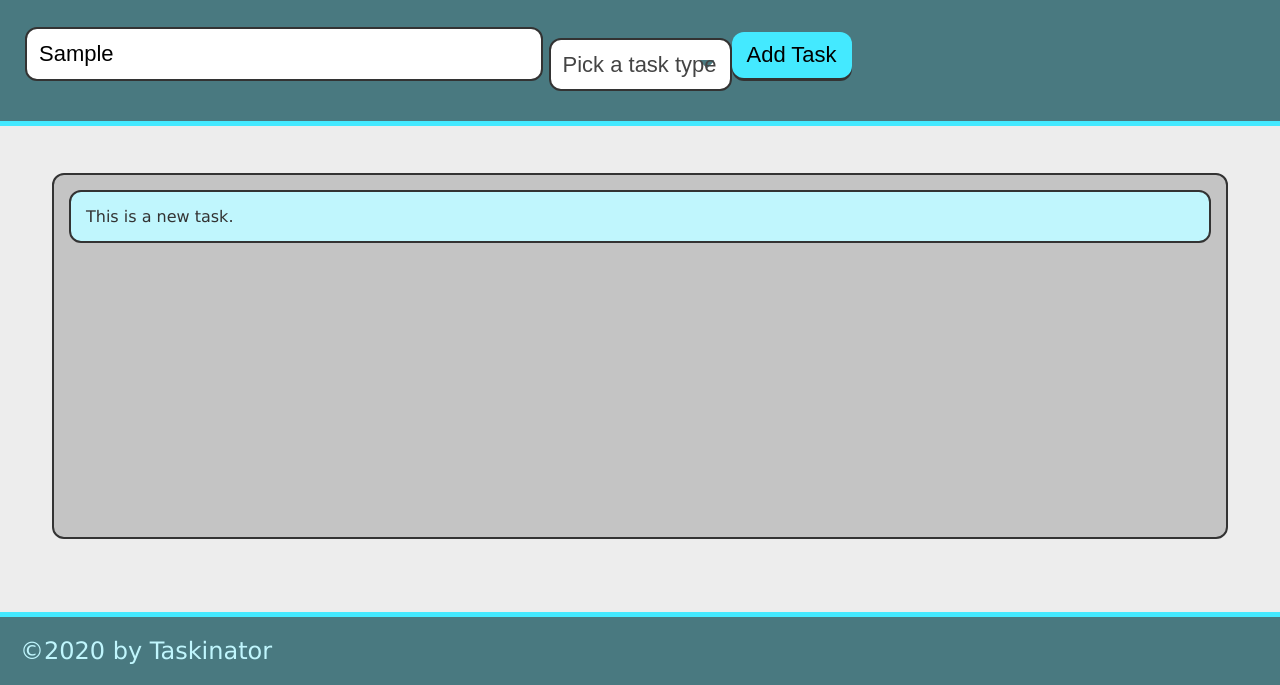
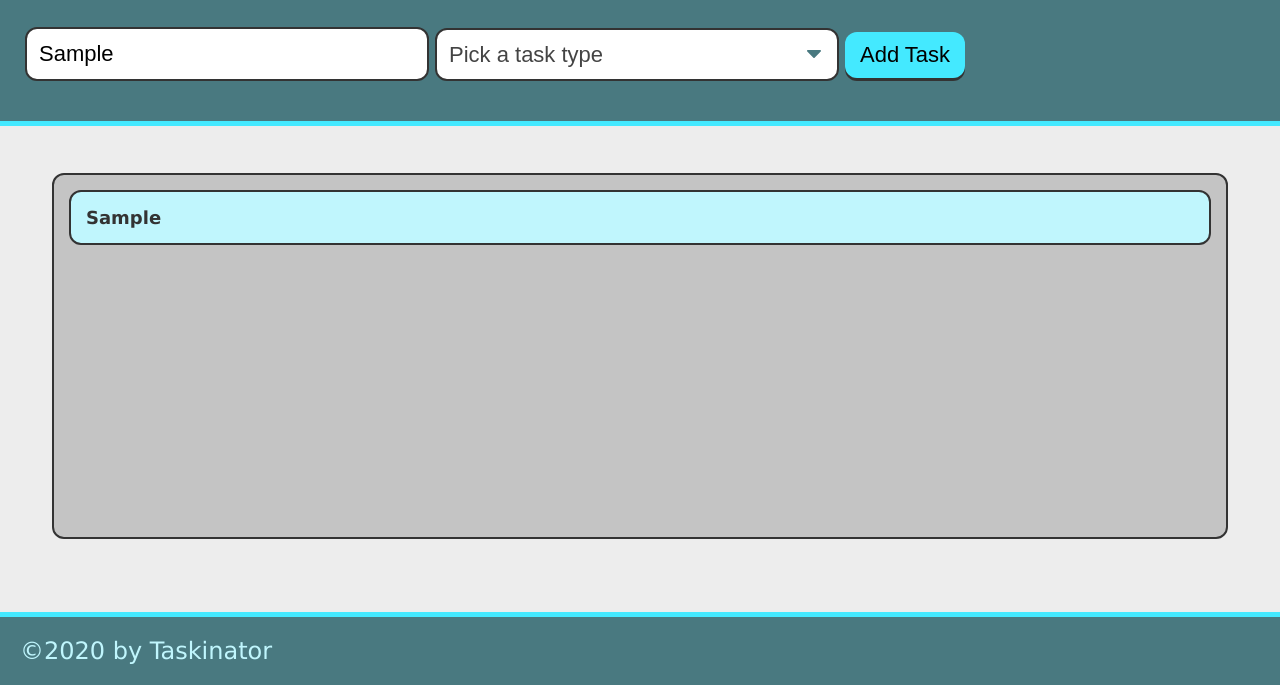
Before and after one commit to geranv1020/taskinator, a plain HTML site: page index.html in a window 1280 px wide. Both pictures are taken after typing "Sample" into the empty fields and a click on the button "Add Task". Shown: the part 115-800 px from the top of the page. Drawn offline with Linux system fonts and the light colour scheme.

Commit message:
capture form field values

```diff
--- a/assets/js/script.js
+++ b/assets/js/script.js
@@ -3,11 +3,23 @@ var tasksToDoEl = document.querySelector("#tasks-to-do");
 
 var createTaskHandler = function(event) {
     event.preventDefault();
+    var taskNameInput = document.querySelector("input[name='task-name']").value;
+    var taskTypeInput = document.querySelector("select[name='task-type']").value;
 
-    var listenItemEl = document.createElement("li");
-    listenItemEl.className = "task-item";
-    listenItemEl.textContent = "This is a new task.";
-    tasksToDoEl.appendChild(listenItemEl);
-}
+// create list item
+var listItemEl = document.createElement("li");
+listItemEl.className = "task-item";
+
+//create div to hold task info and add to list item
+var taskInfoEl = document.createElement("div");
+taskInfoEl.className = "task-info";
+
+// add hmtl content to div
+taskInfoEl.innerHTML = "<h3 class='task-name'>" + taskNameInput + "</h3><span class='task-type'>" + taskTypeInput + "</span>";
+listItemEl.appendChild(taskInfoEl);
+
+// add entire list item to list
+tasksToDoEl.appendChild(listItemEl);
+};
 
 formEl.addEventListener("submit", createTaskHandler);
--- a/index.html
+++ b/index.html
@@ -15,9 +15,9 @@
         <p>Click the button below to add a new task!</p>
         <form id="task-form">
             <div class="form-group">
-                <input type="text" name="task-name" class="text-input" placeholder="Enter Task Name" />
+                <input type="text" name="task-name" placeholder="Enter Task Name" />
             </div>
-            <div class="form group">
+            <div class="form-group">
                 <select name="task-type" class="select-dropdown">
                     <option value="" disabled selected>Pick a task type</option>
                     <option value="Print">Print</option>
```
